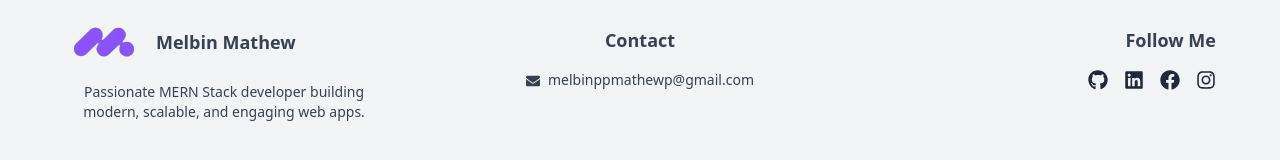
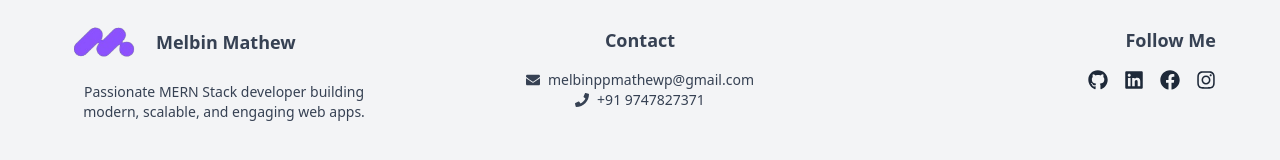
Before and after one commit to MelbinMathewM/melbin_portfolio, a React (Vite) app: page / in a window 1280 px wide. Shown: the part 3998-4158 px from the top of the page. Built offline with nearby package versions, Linux system fonts and the light colour scheme; no server answers.

Commit message:
feat: Updated footer

```diff
--- a/src/components/footer.tsx
+++ b/src/components/footer.tsx
@@ -1,4 +1,4 @@
-import { FaGithub, FaLinkedin, FaEnvelope, FaInstagram, FaFacebook } from "react-icons/fa";
+import { FaGithub, FaLinkedin, FaEnvelope, FaInstagram, FaFacebook, FaPhone } from "react-icons/fa";
 import logo_img from "/logo.png";
 
 const Footer = () => {
@@ -20,10 +20,20 @@ const Footer = () => {
                 {/* Contact Info */}
                 <div className="flex flex-col items-center">
                     <h3 className="text-lg font-semibold mt-6 mb-4">Contact</h3>
-                    <p className="text-sm hover:text-violet-400">
-                        <FaEnvelope className="inline mr-2" />
-                        <a href="mailto:gpexports05@gmail.com">melbinppmathewp@gmail.com</a>
-                    </p>
+                    <a
+                        href="mailto:melbinppmathewp@gmail.com"
+                        className="text-sm hover:text-violet-400 flex items-center"
+                    >
+                        <FaEnvelope className="mr-2" />
+                        melbinppmathewp@gmail.com
+                    </a>
+                    <a
+                        href="tel:+919747827371"
+                        className="text-sm hover:text-violet-400 flex items-center"
+                    >
+                        <FaPhone className="mr-2" />
+                        +91 9747827371
+                    </a>
                 </div>
 
                 {/* Social Links */}
```
